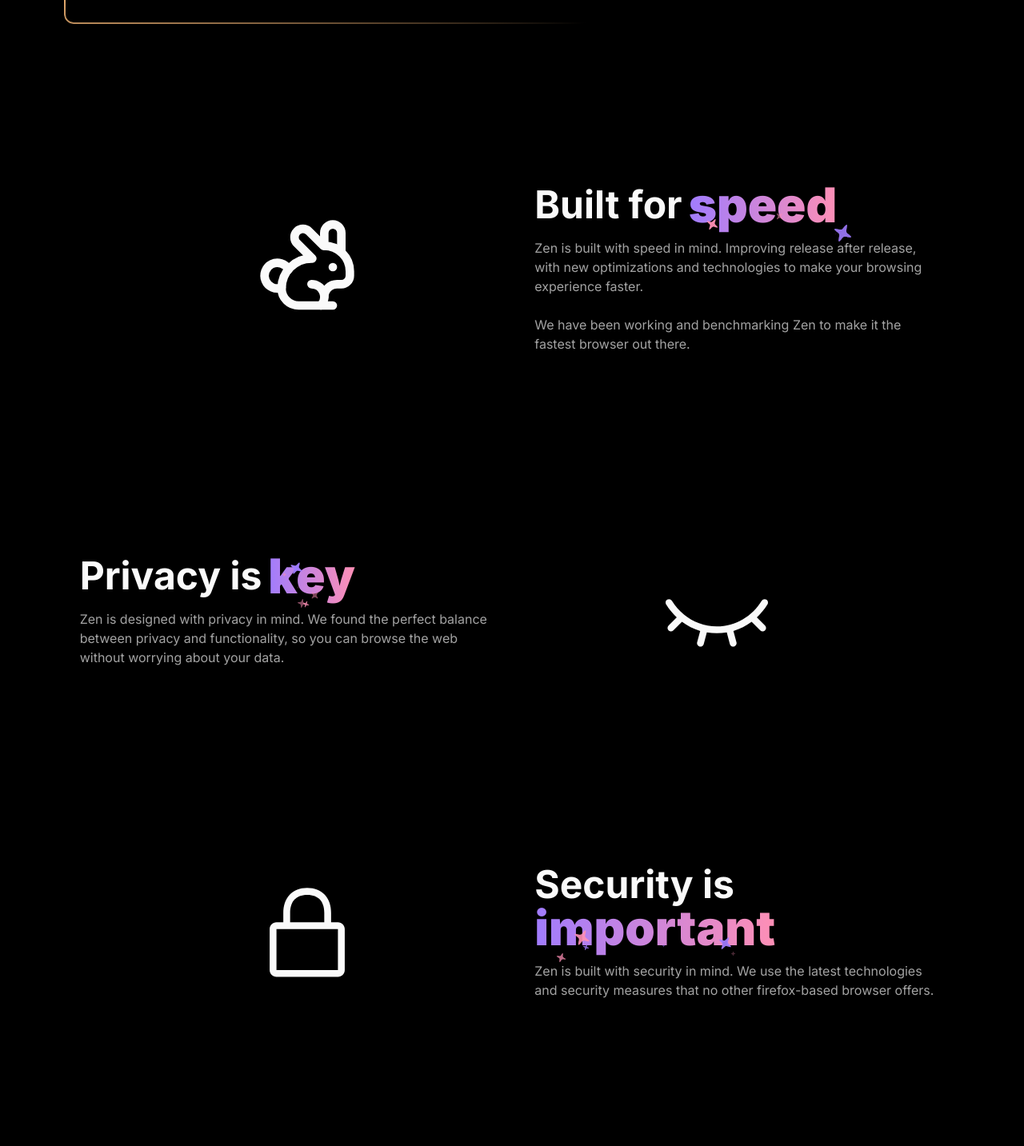
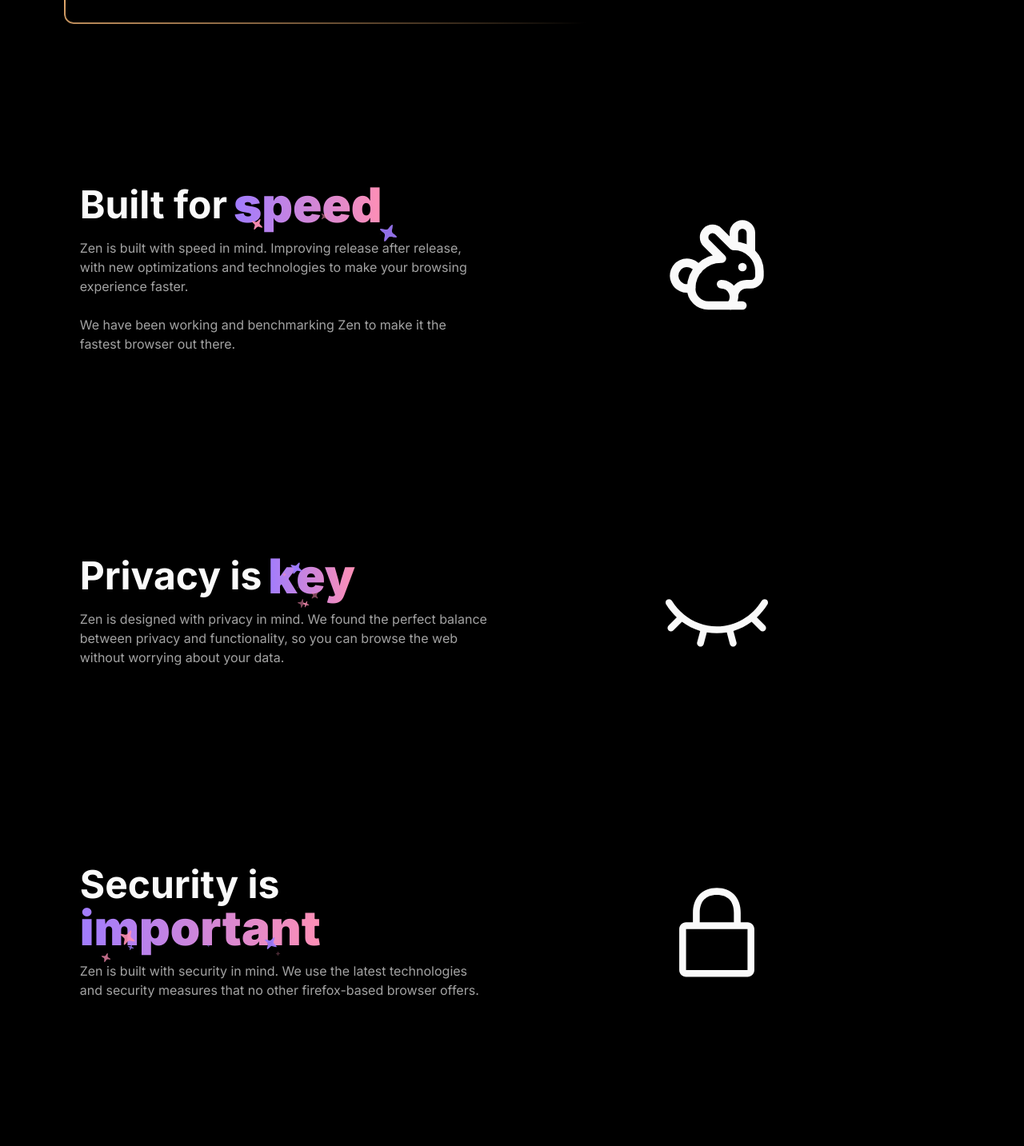
Before and after one commit to zen-browser/www, a Next.js app: page / in a window 1280 px wide. Shown: the part 3772-5205 px from the top of the page at 80% size. Built offline with nearby package versions, Linux system fonts and the light colour scheme.

Commit message:
refactor: Improve UI performance and layout in features component

```diff
--- a/src/components/features.tsx
+++ b/src/components/features.tsx
@@ -230,9 +230,8 @@ export default function Features() {
           </Table>
         </div>
       </ShineBorder>
-      <div className="flex flex-col items-center justify-center w-full mt-40">
-        <div className="flex flex-wrap lg:flex-row w-full mt-4 p-5 justify-between items-center">
-          <RabbitIcon className="mx-auto hidden md:block w-32 h-32" />
+      <div className="flex flex-col items-center justify-center mt-40">
+        <div className="flex flex-wrap lg:flex-row w-full mt-4 p-5 justify-center items-center">
           <div className="flex flex-col max-w-lg text-center md:text-start">
             <h1 className="text-5xl font-bold flex items-center flex-col md:flex-row">
               Built for <SparklesText className="md:mx-2" text="speed" />
@@ -247,8 +246,9 @@ export default function Features() {
               browser out there.
             </p>
           </div>
+          <RabbitIcon className="mx-auto hidden md:block w-32 h-32" />
         </div>
-        <div className="flex flex-col lg:flex-row w-full mt-52 p-5 justify-between items-center">
+        <div className="flex flex-col lg:flex-row w-full mt-52 p-5 justify-center items-center">
           <div className="flex flex-wrap max-w-lg text-center md:text-start">
             <h1 className="text-5xl font-bold flex flex-wrap md:flex-row items-center">
               Privacy is <SparklesText className="md:mx-2" text="key" />
@@ -261,8 +261,7 @@ export default function Features() {
           </div>
           <EyeClosedIcon className="mx-auto hidden md:block w-32 h-32" />
         </div>
-        <div className="flex flex-wrap lg:flex-row w-full mt-52 p-5 justify-between items-center">
-          <LockClosedIcon className="mx-auto hidden md:block w-32 h-32" />
+        <div className="flex flex-wrap lg:flex-row w-full mt-52 p-5 justify-center items-center">
           <div className="flex flex-wrap text-center md:text-start max-w-lg">
             <h1 className="text-5xl font-bold items-center flex-col">
               Security is <SparklesText className="inline" text="important" />
@@ -272,6 +271,7 @@ export default function Features() {
               and security measures that no other firefox-based browser offers.
             </p>
           </div>
+          <LockClosedIcon className="mx-auto hidden md:block w-32 h-32" />
         </div>
       </div>
       <div className="my-40 w-full flex items-center justify-center flex-col">
```
